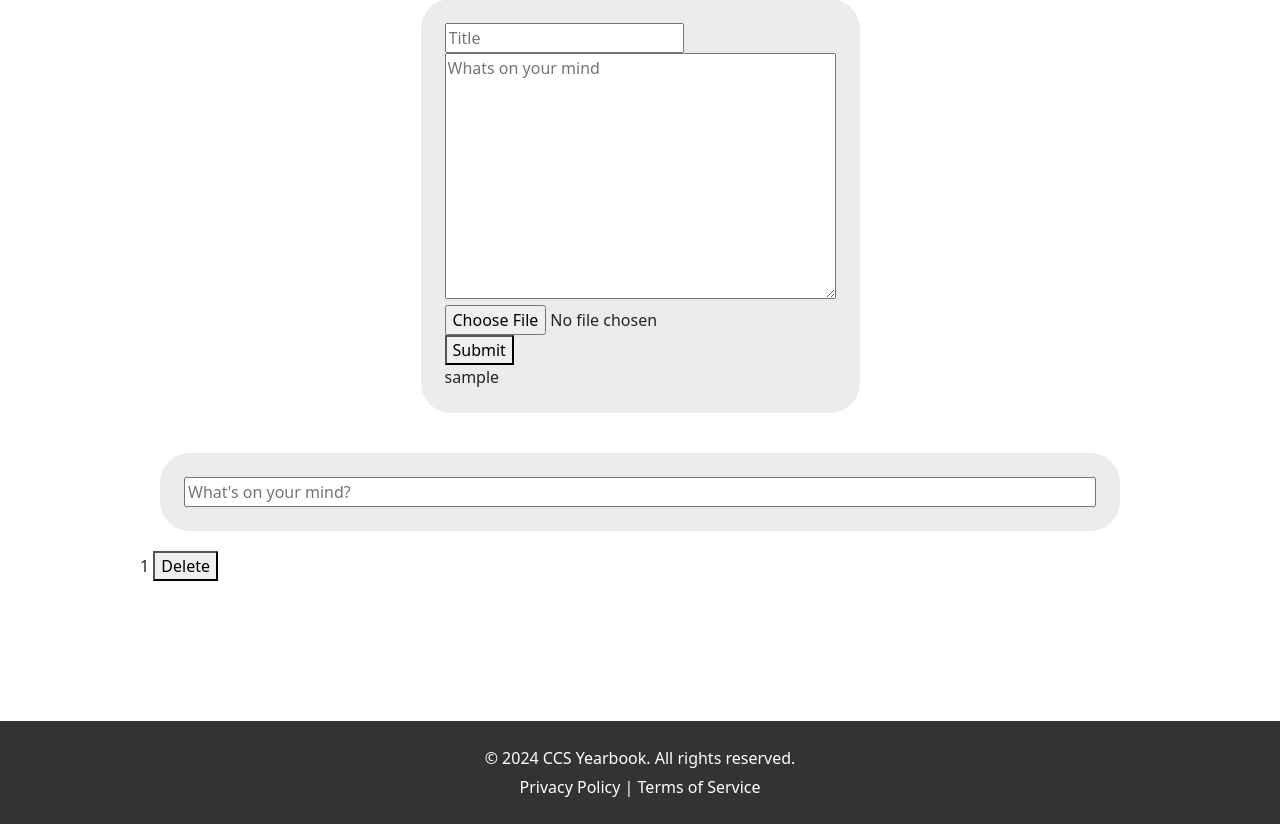
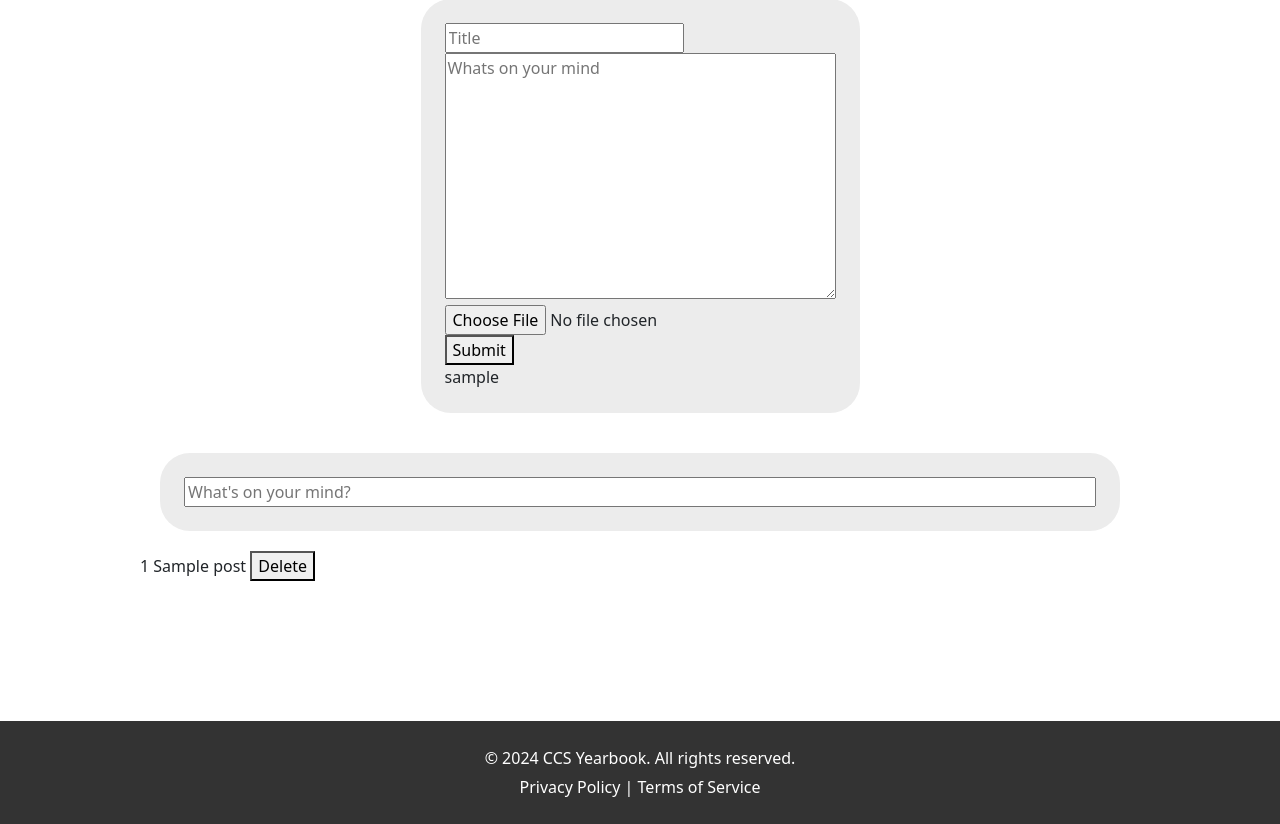
Before and after one commit to ShunMeizz/ccs-yearbook-esque-sps, a Django app: template yearbook_ccs/apps/blog/templates/blog/blog_home.html in a window 1280 px wide. Shown: the part 647-1471 px from the top of the page. Run offline with Django 5.2, Linux system fonts and the light colour scheme; tables that the repository leaves empty hold one stand-in row (values such as "Sample post"); the template is opened without the code that fills it: values that come from a table or form of the project are taken from there, most other values are stand-ins (such as "Sample title", 1, 10 or a date in 2020); data that the repository does not hold is empty; parts of the project's set-up code (start-up, migrations or seed data) failed here and were passed over; some web fonts are replaced.

Commit message:
blog_home.html template

```diff
--- a/yearbook_ccs/apps/blog/templates/blog/blog_home.html
+++ b/yearbook_ccs/apps/blog/templates/blog/blog_home.html
@@ -49,7 +49,10 @@
                     {% csrf_token %}
                     <div>
                         {{post.id}}
-                        <button type="submit" value="{{post.id}}">Delete</button>
+                        {{post.title}}
+                        <!-- <img src="{{post.media.url}}"> -->
+                        <input type="hidden" name="post_id" value="{{ post.id }}">
+                        <button type="submit">Delete</button>
                     </div>
                 </form>
             {% endfor %}
```
